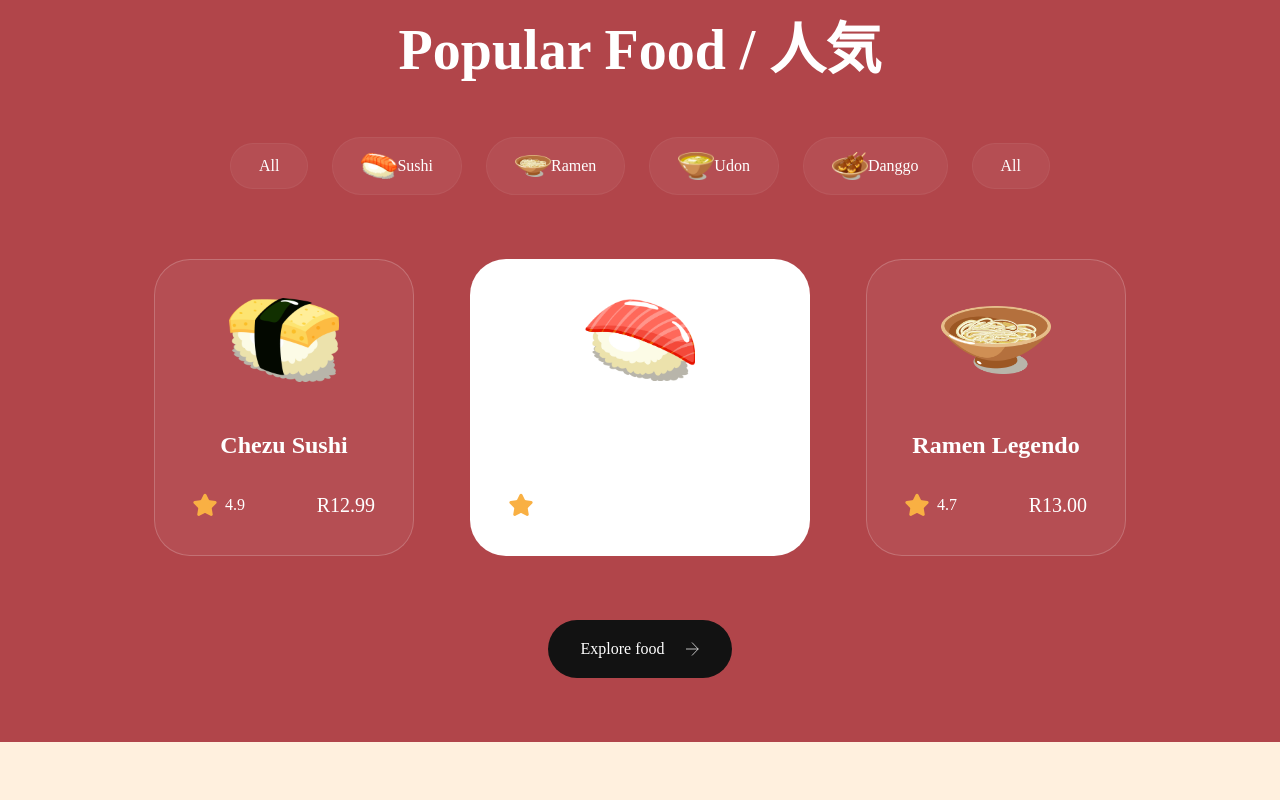
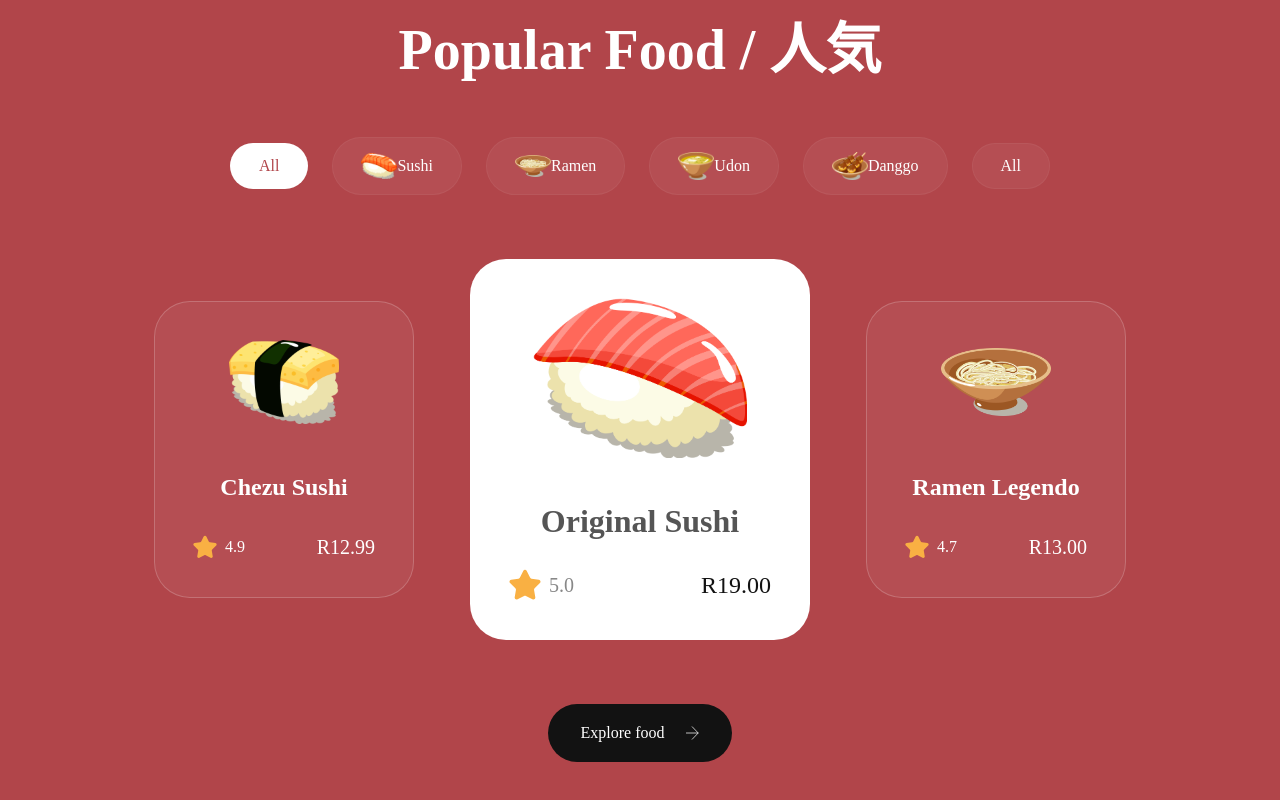
Before and after one commit to DevNtokozo/Sushi, a website built with Vite: page index.html in a window 1280 px wide. Shown: the part 1568-2368 px from the top of the page. Before the commit the page ends 2310 px from the top, so only its background shows below. Built offline with nearby package versions, Linux system fonts and the light colour scheme; files whose address does not match are found by name.

Commit message:
Almost done with popular section

```diff
--- a/css/sections/popular.css
+++ b/css/sections/popular.css
@@ -171,5 +171,29 @@
 .popular-foods__card.active-card {
     background: #fff;
     min-width: 340px;
+}
 
+.popular-foods__card.active-card .popular-foods__card-image {
+    width: 214px;
+    height: 160px;
 }
+
+.popular-foods__card.active-card .popular-foods__card-title {
+    color: #555555;
+    font-size: 32px;
+}
+
+.popular-foods__card.active-card .popular-foods__card-rating img {
+    width: 32px;
+    height: 32px;
+}
+
+.popular-foods__card.active-card .popular-foods__card-rating p {
+    font-size: 20px;
+    color:#888888;
+}
+
+.popular-foods__card.active-card .popular-foods__card-price {
+    color: #121212;
+    font-size: 24px;
+}
--- a/index.html
+++ b/index.html
@@ -106,7 +106,7 @@
     <h2 class="popular-foods__title">Popular Food / 人気</h2>
 
     <div class="popular-foods__filters sushi__hide-scrollbar">
-      <button class="popular-foods__filter-btn ">All</button>
+      <button class="popular-foods__filter-btn active">All</button>
       <button class="popular-foods__filter-btn"><img src="assets/sushi-9.png" alt="sushi 9" /> Sushi</button>
       <button class="popular-foods__filter-btn"><img src="assets/sushi-8.png" alt="sushi 8" /> Ramen</button>
       <button class="popular-foods__filter-btn"><img src="assets/sushi-7.png" alt="sushi 7" /> Udon</button>
```
